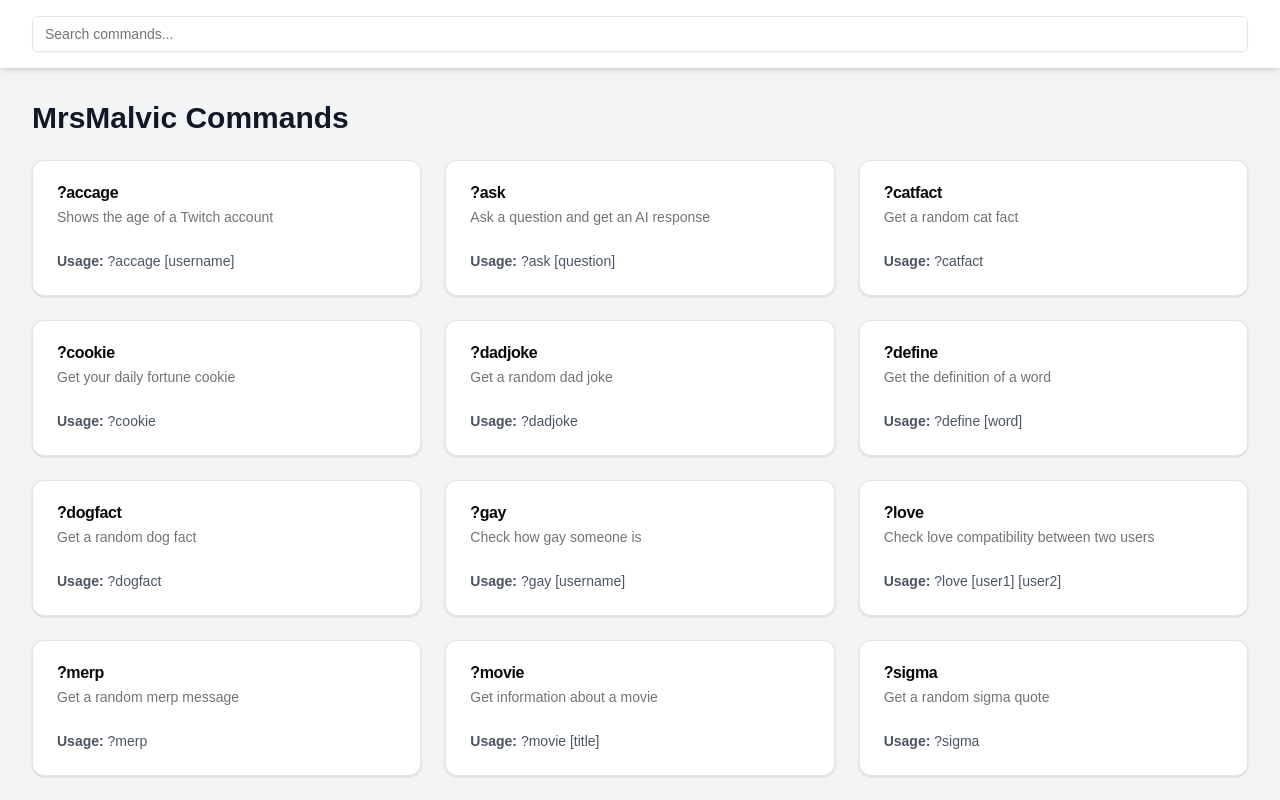
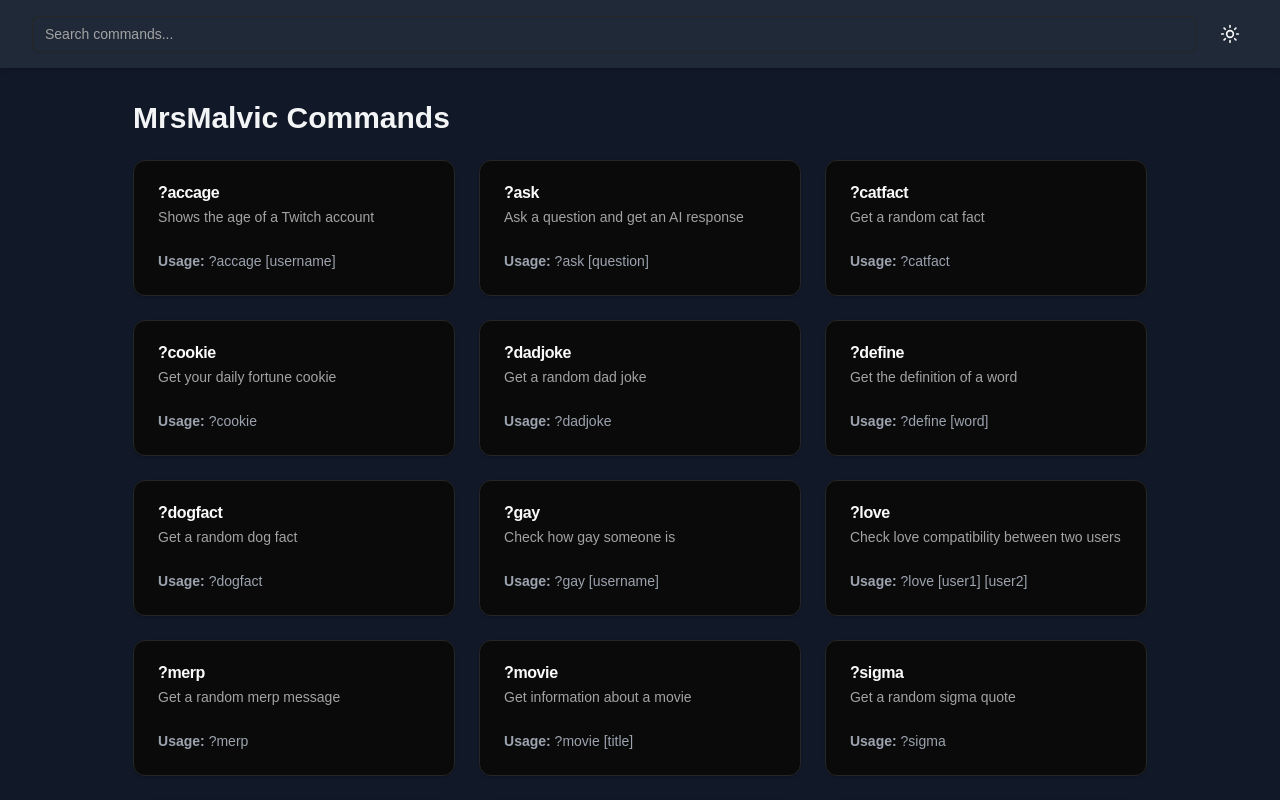
Before and after one commit to MrMalvic/twitchbotwebsite, a Next.js app: page / in a window 1280 px wide. Shown: the top 800 px of the page. Built offline with nearby package versions, Linux system fonts and the light colour scheme.

Commit message:
added dark theme

```diff
--- a/app/layout.tsx
+++ b/app/layout.tsx
@@ -1,6 +1,7 @@
 import type { Metadata } from "next";
 import localFont from "next/font/local";
 import "./globals.css";
+import { ThemeProvider } from "@/components/theme-provider";
 
 const geistSans = localFont({
   src: "./fonts/GeistVF.woff",
@@ -33,11 +34,11 @@
   children: React.ReactNode;
 }>) {
   return (
-    <html lang="en">
-      <body
-        className={`${geistSans.variable} ${geistMono.variable} antialiased`}
-      >
-        {children}
+    <html lang="en" suppressHydrationWarning>
+      <body className={`${geistSans.variable} ${geistMono.variable} antialiased`}>
+        <ThemeProvider defaultTheme="dark">
+          {children}
+        </ThemeProvider>
       </body>
     </html>
   );
--- a/components/page.tsx
+++ b/components/page.tsx
@@ -3,6 +3,7 @@
 import { useState } from 'react'
 import { Input } from "@/components/ui/input"
 import { Card, CardHeader, CardTitle, CardDescription, CardContent } from "@/components/ui/card"
+import { ThemeToggle } from "@/components/theme-toggle"
 
 // Mock data for commands
 const commandList = [
@@ -56,9 +57,10 @@
   )
 
   return (
-    <div className="min-h-screen bg-gray-100 dark:bg-gray-900">
+    <div className="min-h-screen flex flex-col bg-gray-100 dark:bg-gray-900">
       <header className="bg-white dark:bg-gray-800 shadow-md">
         <div className="max-w-7xl mx-auto px-4 sm:px-6 lg:px-8 py-4">
+          <div className="flex items-center gap-4">
             <Input
               type="search"
               placeholder="Search commands..."
@@ -66,9 +68,11 @@
               value={searchTerm}
               onChange={(e) => setSearchTerm(e.target.value)}
             />
+            <ThemeToggle />
+          </div>
         </div>
       </header>
-      <main className="max-w-7xl mx-auto px-4 sm:px-6 lg:px-8 py-8">
+      <main className="flex-1 max-w-7xl mx-auto px-4 sm:px-6 lg:px-8 py-8">
         <h1 className="text-3xl font-bold mb-6 text-gray-900 dark:text-gray-100">MrsMalvic Commands</h1>
         <div className="grid gap-6 md:grid-cols-2 lg:grid-cols-3">
           {filteredCommands.map((command) => (
@@ -91,6 +95,10 @@
           </p>
         )}
       </main>
+
+      <footer className="py-6 text-center text-sm text-gray-600 dark:text-gray-400">
+        Made with ❤️ by <a href="https://www.twitch.tv/mrmalvic" target="_blank" rel="noopener noreferrer" className="hover:underline">MrMalvic</a>
+      </footer>
     </div>
   )
 }
--- /dev/null
+++ b/components/theme-provider.tsx
@@ -0,0 +1,50 @@
+'use client'
+
+import { createContext, useContext, useEffect, useState } from 'react'
+
+type Theme = 'dark' | 'light'
+
+type ThemeProviderProps = {
+  children: React.ReactNode
+  defaultTheme?: Theme
+}
+
+type ThemeProviderState = {
+  theme: Theme
+  setTheme: (theme: Theme) => void
+}
+
+const initialState: ThemeProviderState = {
+  theme: 'light',
+  setTheme: () => null,
+}
+
+const ThemeProviderContext = createContext<ThemeProviderState>(initialState)
+
+export function ThemeProvider({
+  children,
+  defaultTheme = 'light',
+}: ThemeProviderProps) {
+  const [theme, setTheme] = useState<Theme>(defaultTheme)
+
+  useEffect(() => {
+    const root = window.document.documentElement
+    root.classList.remove('light', 'dark')
+    root.classList.add(theme)
+  }, [theme])
+
+  return (
+    <ThemeProviderContext.Provider value={{ theme, setTheme }}>
+      {children}
+    </ThemeProviderContext.Provider>
+  )
+}
+
+export const useTheme = () => {
+  const context = useContext(ThemeProviderContext)
+
+  if (context === undefined)
+    throw new Error('useTheme must be used within a ThemeProvider')
+
+  return context
+}
--- /dev/null
+++ b/components/theme-toggle.tsx
@@ -0,0 +1,21 @@
+'use client'
+
+import { Moon, Sun } from 'lucide-react'
+import { useTheme } from './theme-provider'
+
+export function ThemeToggle() {
+  const { theme, setTheme } = useTheme()
+
+  return (
+    <button
+      onClick={() => setTheme(theme === 'light' ? 'dark' : 'light')}
+      className="rounded-md p-2 hover:bg-gray-200 dark:hover:bg-gray-700 transition-colors"
+    >
+      {theme === 'light' ? (
+        <Moon className="h-5 w-5" />
+      ) : (
+        <Sun className="h-5 w-5" />
+      )}
+    </button>
+  )
+}
```
Lines whose indentation alone changed are shown as unchanged.
